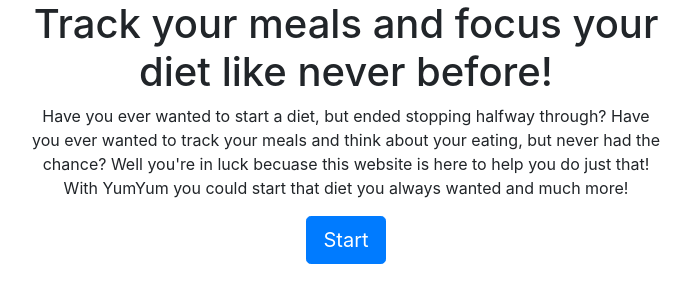
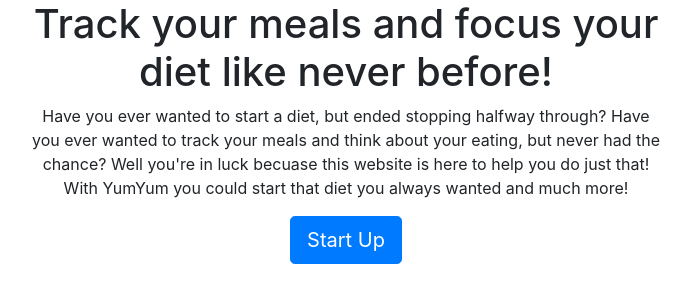
Before and after one commit to SaiKasam159/YumYum-website, a Django app: page / in a window 1280 px wide. Shown: the part 200-503 px from the top of the page, without its empty margins (294-985 px from the left). Run offline with Django 3.2, Linux system fonts and the light colour scheme; some libraries are stand-ins or nearby versions.

Commit message:
new changes

```diff
--- a/fooddiary/templates/fooddiary/home.html
+++ b/fooddiary/templates/fooddiary/home.html
@@ -13,7 +13,7 @@
         {% if user.is_authenticated %}
             <a role="button" class="btn btn-primary btn-lg" href="{% url 'currentmeal' %}">Eaten Meals</a>
         {% else %}
-            <a role="button" class="btn btn-primary btn-lg" href="{% url 'signupuser' %}">Start</a>
+            <a role="button" class="btn btn-primary btn-lg" href="{% url 'signupuser' %}">Start Up</a>
         {% endif %}
         </div>
     </div>
```
Also changed, not shown: db.sqlite3.
